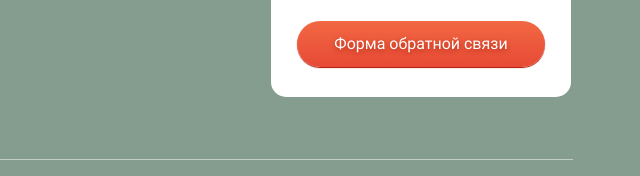
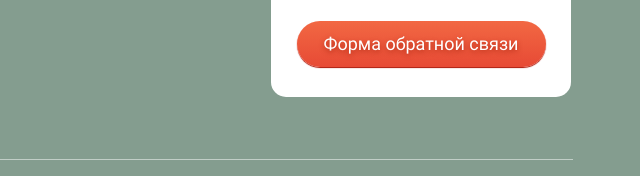
Before and after one commit to ritachoo/578479-gllacy-25, a website: page index.html in a window 1280 px wide. Shown: the part 2154-2330 px from the top of the page, 640-1280 px from the left. Drawn offline with Linux system fonts and the light colour scheme.

Commit message:
Исправляет размер шрифта кнопки обратной связи

```diff
--- a/css/style.css
+++ b/css/style.css
@@ -1557,9 +1557,11 @@ a {
 }
 
 .button-feedback {
+  font-size: 18px;
+  width: 195px;
   border: none;
   align-self: flex-end;
-  padding: 12px 37px;
+  padding: 12px 27px;
   margin: 0 auto;
   margin-top: 25px;
   margin-bottom: 0;
```
Also changed, not shown: css/style.min.css.
